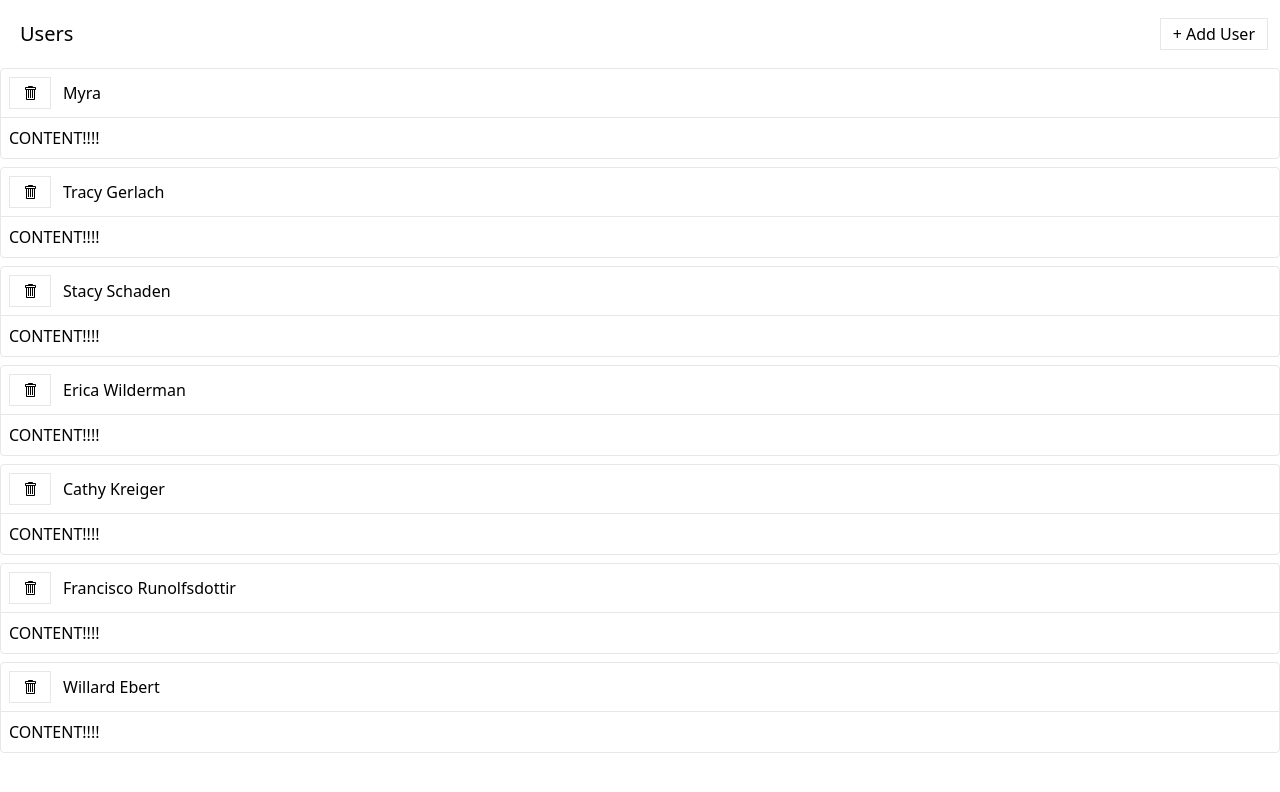
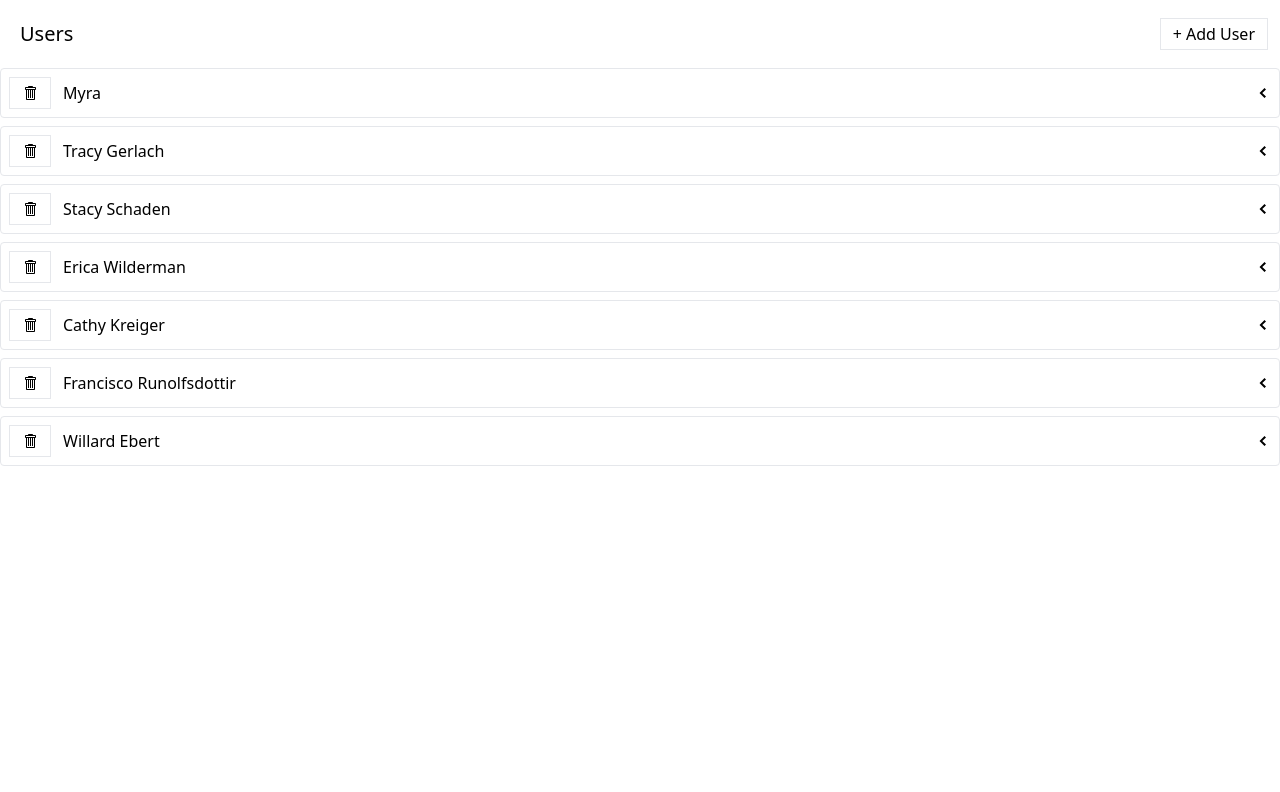
Before and after one commit to mwoitek/react-redux-media, a React (Create React App) app: page / in a window 1280 px wide. Shown: the top 792 px of the page. Built offline with nearby package versions, Linux system fonts and the light colour scheme; data requests are answered from the project's data file.

Commit message:
Finish ExpandablePanel component

```diff
--- a/src/components/ExpandablePanel.js
+++ b/src/components/ExpandablePanel.js
@@ -1,12 +1,24 @@
+import { useState } from 'react';
+import { GoChevronDown, GoChevronLeft } from 'react-icons/go';
+
 function ExpandablePanel({ header, children }) {
+  const [expanded, setExpanded] = useState(false);
+
+  const handleClick = () => {
+    setExpanded(!expanded);
+  };
+
   return (
     <div className='mb-2 border rounded'>
-      <div className='flex p-2 justify-between items-center cursor-pointer'>
+      <div className='flex p-2 justify-between items-center'>
         <div className='flex flex-row items-center justify-between'>
           {header}
         </div>
+        <div onClick={handleClick} className='cursor-pointer'>
+          {expanded ? <GoChevronDown /> : <GoChevronLeft />}
+        </div>
       </div>
-      <div className='p-2 border-t'>{children}</div>
+      {expanded && <div className='p-2 border-t'>{children}</div>}
     </div>
   );
 }
```
